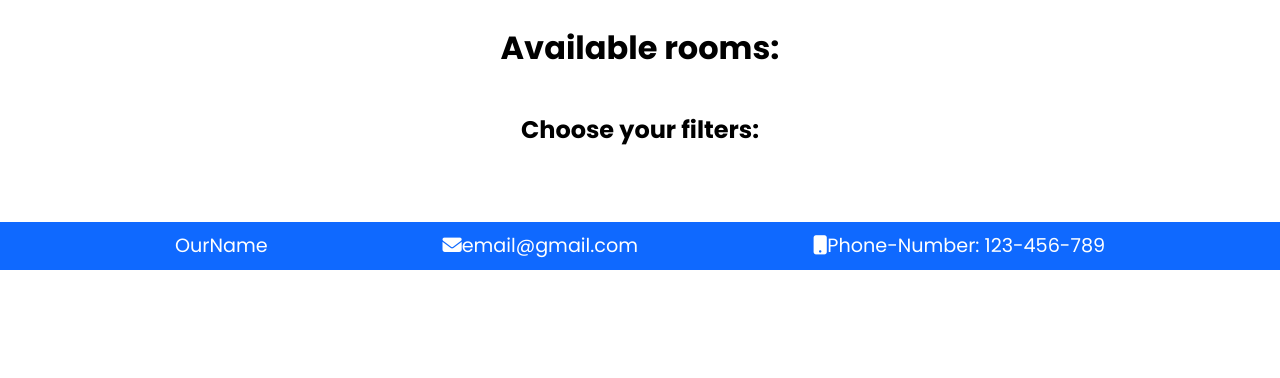
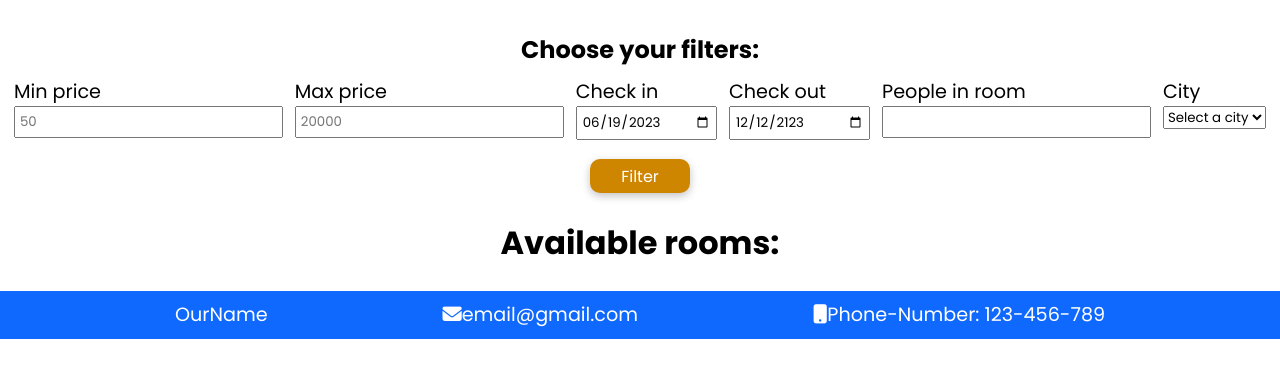
Before and after one commit to AntuanW/BD-MiniProject, a Flask app: page /rooms in a window 1280 px wide. Shown: the part 64-442 px from the top of the page. Run offline with Flask 3, Linux system fonts and the light colour scheme; data that the repository does not hold is empty; some libraries are stand-ins or nearby versions.

Commit message:
Filters on the way

```diff
--- a/hotels2/routes/views.py
+++ b/hotels2/routes/views.py
@@ -42,16 +42,34 @@ def my_bookings():
     return render_template("my_bookings.html", user=current_user, bookings=user_bookings)
 
 
-@views.route('/rooms')
+@views.route('/rooms', methods=['GET', 'POST'])
 def rooms_list():
-    rooms = list(mongo.rooms.find())
-    return render_template("rooms_list.html", user=current_user, rooms=rooms)
+    curr_date = datetime.now().date()
+    curr_date = datetime.combine(curr_date, datetime.min.time())
+    max_date = datetime(2123, 12, 12, 0, 0, 0)
+    rooms = filter_rooms(curr_date, max_date)
+    pprint.pprint(rooms)
+
+    if request.method == 'POST':
+        min_price = request.form.get('min_price')
+        max_price = request.form.get('max_price')
+        check_in = request.form.get('checkin-filter')
+        check_out = request.form.get('checkout-filter')
+        people = request.form.get('people')
+        city = request.form.get('city')
+
+        date_format = "%Y-%m-%d"
+        check_in = datetime.strptime(check_in, date_format)
+        check_out = datetime.strptime(check_out, date_format)
+
+    return render_template("rooms_list.html", user=current_user, rooms=rooms, curr_date=curr_date, max_date=max_date)
 
 
 @views.route('/reserve_rooms', methods=['GET', 'POST'])
 @login_required
 def reserve_list():
-    if request.method == 'POST':
+    rooms = list(mongo.rooms.find())
+    if request.method == 'POST' and request.form.get('checkin') is not None:
         date_format = "%Y-%m-%d"
         check_in = request.form.get('checkin')
         check_in = datetime.strptime(check_in, date_format)
@@ -71,8 +89,18 @@ def reserve_list():
                 flash('Room booked successfully!', category='success')
             else:
                 flash('Room is already booked in this period of time.', category='error')
+    elif request.method == 'POST':
+        min_price = request.form.get('min_price')
+        max_price = request.form.get('max_price')
+        check_in = request.form.get('checkin-filter')
+        check_out = request.form.get('checkout-filter')
+        people = request.form.get('people')
+        city = request.form.get('city')
 
-    rooms = list(mongo.rooms.find())
+        date_format = "%Y-%m-%d"
+        check_in = datetime.strptime(check_in, date_format)
+        check_out = datetime.strptime(check_out, date_format)
+
     return render_template("reserve_rooms.html", user=current_user, rooms=rooms)
 
 
--- a/hotels2/server/dbOperations.py
+++ b/hotels2/server/dbOperations.py
@@ -445,7 +445,7 @@ def get_occupied_rooms(check_in: datetime, check_out: datetime):
 
 
 def filter_rooms(check_in: datetime, check_out: datetime, min_price: float = None, max_price: float = None,
-                 hotel_id: str = None, room_type: int = None):
+                 room_type: int = None, hotel_id: str = None):
     black_list = get_occupied_rooms(check_in, check_out)
     query: list = [
         {  # 0
--- a/hotels2/static/base_style.css
+++ b/hotels2/static/base_style.css
@@ -158,3 +158,26 @@
     text-align: center;
     margin: 0 auto;
 }
+
+
+.filter-wrap{
+    display: flex;
+    justify-content: space-evenly;
+}
+
+.filter-btn{
+    cursor: pointer;
+    font-size: 1rem;
+    margin: 0 auto;
+    padding: .3em;
+    color: white;
+    background: #ce8500;
+    border: none;
+    border-radius: 10px;
+    width: 100px;
+    box-shadow: rgba(0, 0, 0, 0.24) 0px 3px 8px;
+}
+
+.filter-btn:hover{
+    background: #9c5d00;
+}
--- a/hotels2/templates/rooms_list.html
+++ b/hotels2/templates/rooms_list.html
@@ -2,38 +2,55 @@
 
 {% block content %}
     <main class="content-wrapper">
+        <form class="rooms-filter" method="POST">
+            <h2>Choose your filters:</h2>
+                <div class="filter-wrap">
+                <div class="form-group">
+                    <label for="min_price">Min price</label>
+                    <input type="number" id="min_price" name="min_price" placeholder="50">
+                </div>
+                <div class="form-group">
+                    <label for="max_price">Max price</label>
+                    <input type="number" id="max_price" name="max_price" placeholder="20000">
+                </div>
+                <div class="form-group">
+                    <label for="checkin-filter">Check in</label>
+                    <input type="date" id="checkin-filter" name="checkin-filter" value={{ curr_date }}>
+                </div>
+                <div class="form-group">
+                    <label for="checkout-filter">Check out</label>
+                    <input type="date" id="checkout-filter" name="checkout-filter" value={{ max_date }}>
+                </div>
+                <div class="form-group">
+                    <label for="people">People in room</label>
+                    <input type="number" id="people" name="people">
+                </div>
+                <div class="form-group">
+                    <label for="city">City</label>
+                    <select id="city" name="city">
+                        <option value="select">Select a city</option>
+                        <option value="js">Javascript</option>
+                        <option value="php">PHP</option>
+                    </select>
+                </div>
+            </div>
+            <div class="form-group">
+                    <button type="submit" class="filter-btn">Filter</button>
+            </div>
+        </form>
+
         <h1>Available rooms:</h1>
         <div class="rooms-wrapper">
             {% for room in rooms %}
             <div class="room-card">
                 <img src={{ room['imgUrl'] }}>
-                <h3 class="hotel-name">Nazwa hotelu</h3>
+                <h3 class="hotel-name">{{ room['hotel_info']['name'] }}</h3>
+                <h3>City: {{ room['hotel_info']['city'] }}</h3>
+                <h3>Street: {{ room['hotel_info']['street'] }}</h3>
                 <h3>People in room: {{ room['room_type'] }}</h3>
                 <h3>Price per night: {{ room['price_per_night'] }} zł</h3>
             </div>
             {% endfor %}
         </div>
-
-        <form class="rooms-filter" method="POST">
-            <h2>Choose your filters:</h2>
-            <div class="form-group">
-
-            </div>
-            <div class="form-group">
-
-            </div>
-            <div class="form-group">
-
-            </div>
-            <div class="form-group">
-
-            </div>
-            <div class="form-group">
-
-            </div>
-            <div class="form-group">
-
-            </div>
-        </form>
     </main>
 {% endblock %}
```
Also changed, not shown: hotels2/templates/reserve_rooms.html (+37 -22 lines).
